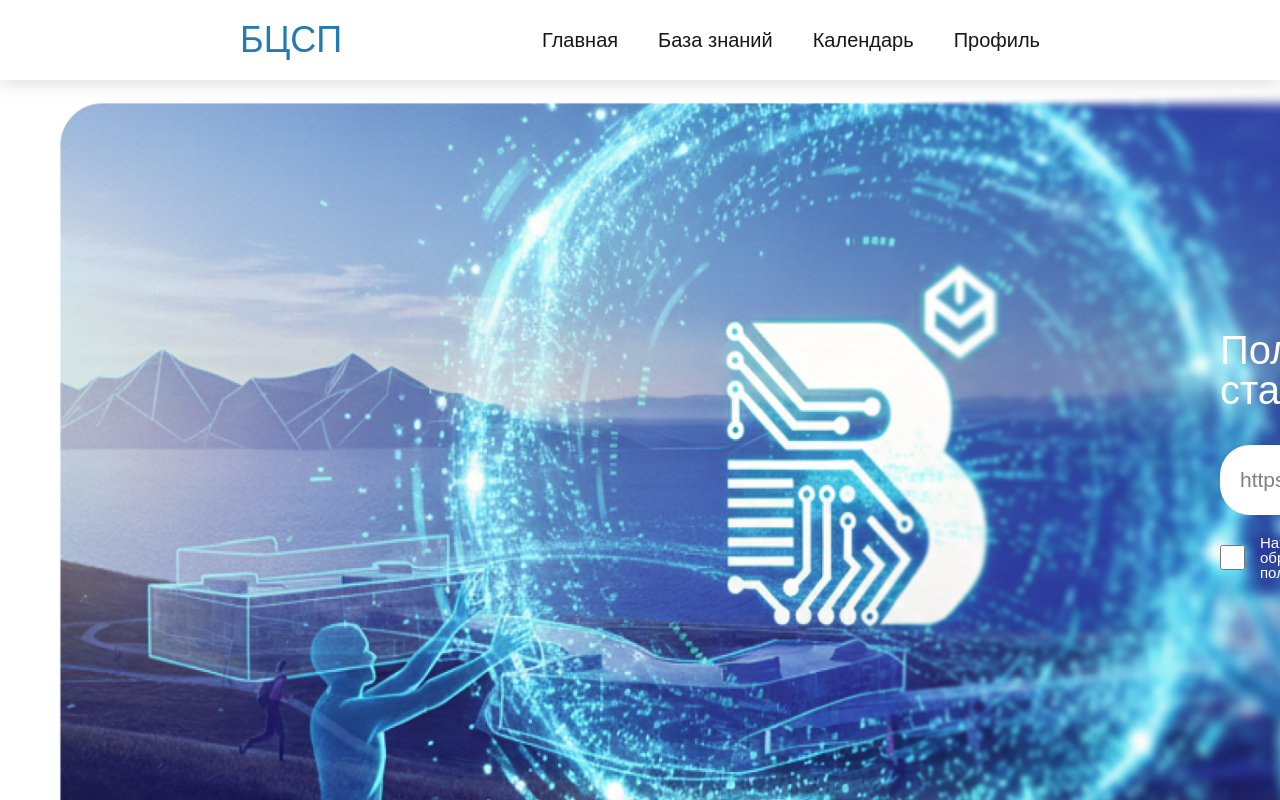
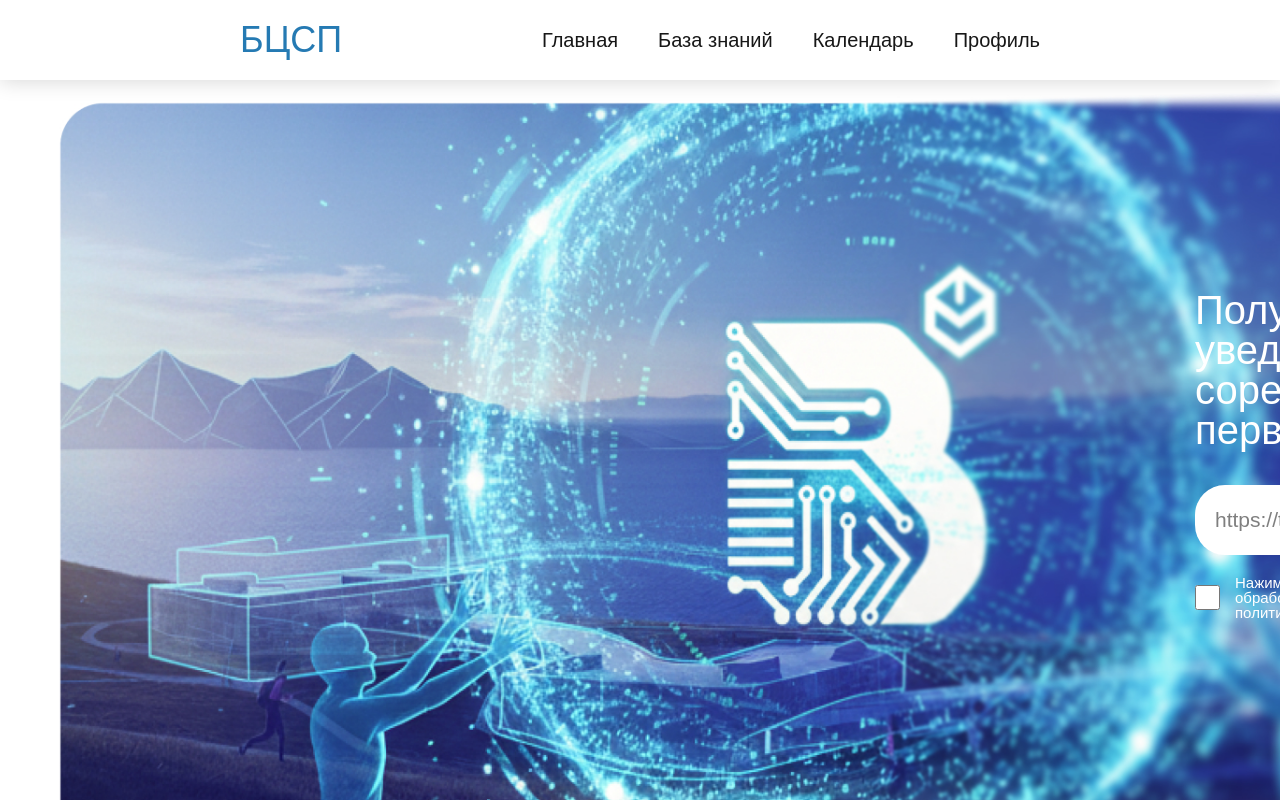
Before and after one commit to Qcsteeven/IT-Eco-For-SP, a Next.js app: page /home in a window 1280 px wide. Shown: the top 800 px of the page. Built offline with nearby package versions, Linux system fonts and the light colour scheme.

Commit message:
Правки

```diff
--- a/src/app/(otherpage)/home/IntroBlock.tsx
+++ b/src/app/(otherpage)/home/IntroBlock.tsx
@@ -13,7 +13,7 @@ export default function IntroBlock() {
         height="877"
       />
       <form className="ib-subscribe" action="/home" method="post">
-        <h2 className="ib-title">Получите полезные статьи первыми</h2>
+        <h2 className="ib-title">Получите уведомления о соревнованиях первыми</h2>
         <input
           className="ib-tg"
           type="text"
--- a/src/app/(otherpage)/home/intro-block.scss
+++ b/src/app/(otherpage)/home/intro-block.scss
@@ -5,7 +5,7 @@
   position: relative;
   width: 1700px;
   height: 820px;
-  padding: 0 60px;
+  padding: 0 85px;
   margin: 0 auto;
 }
 
```
